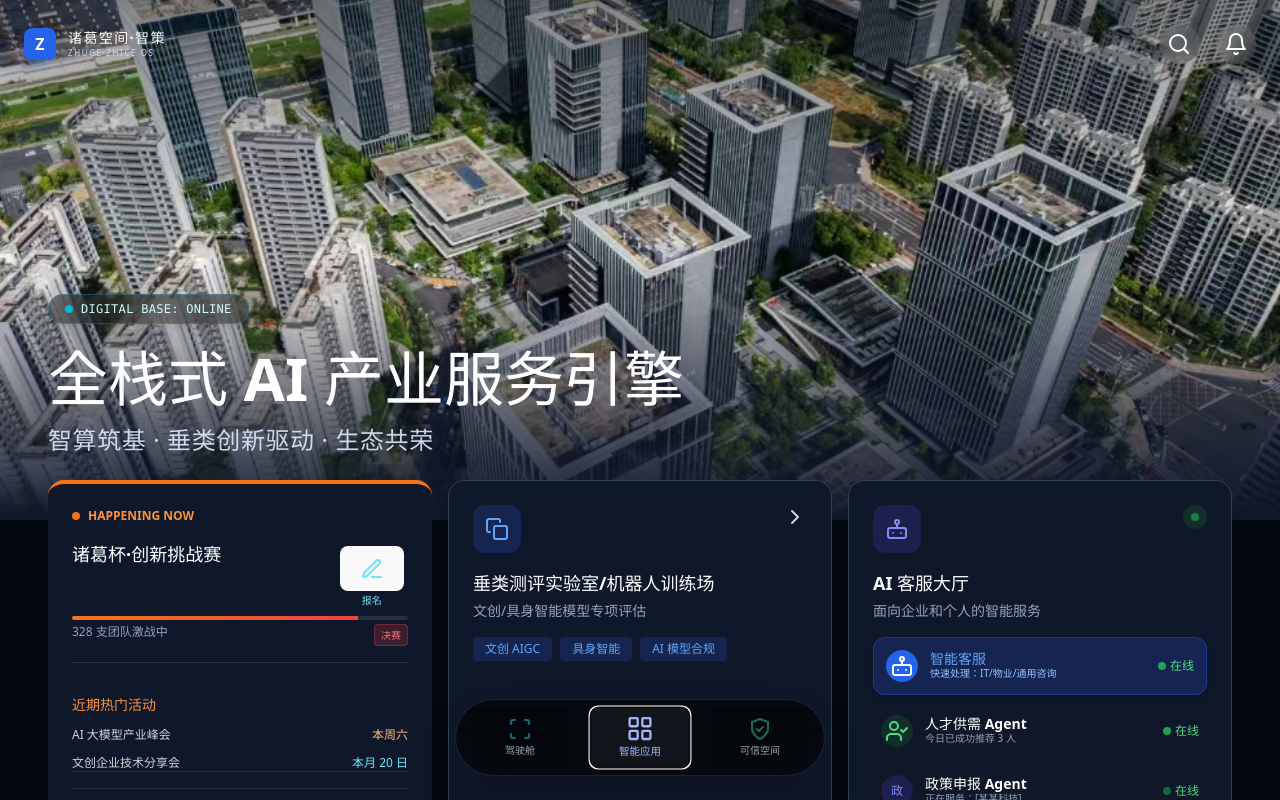
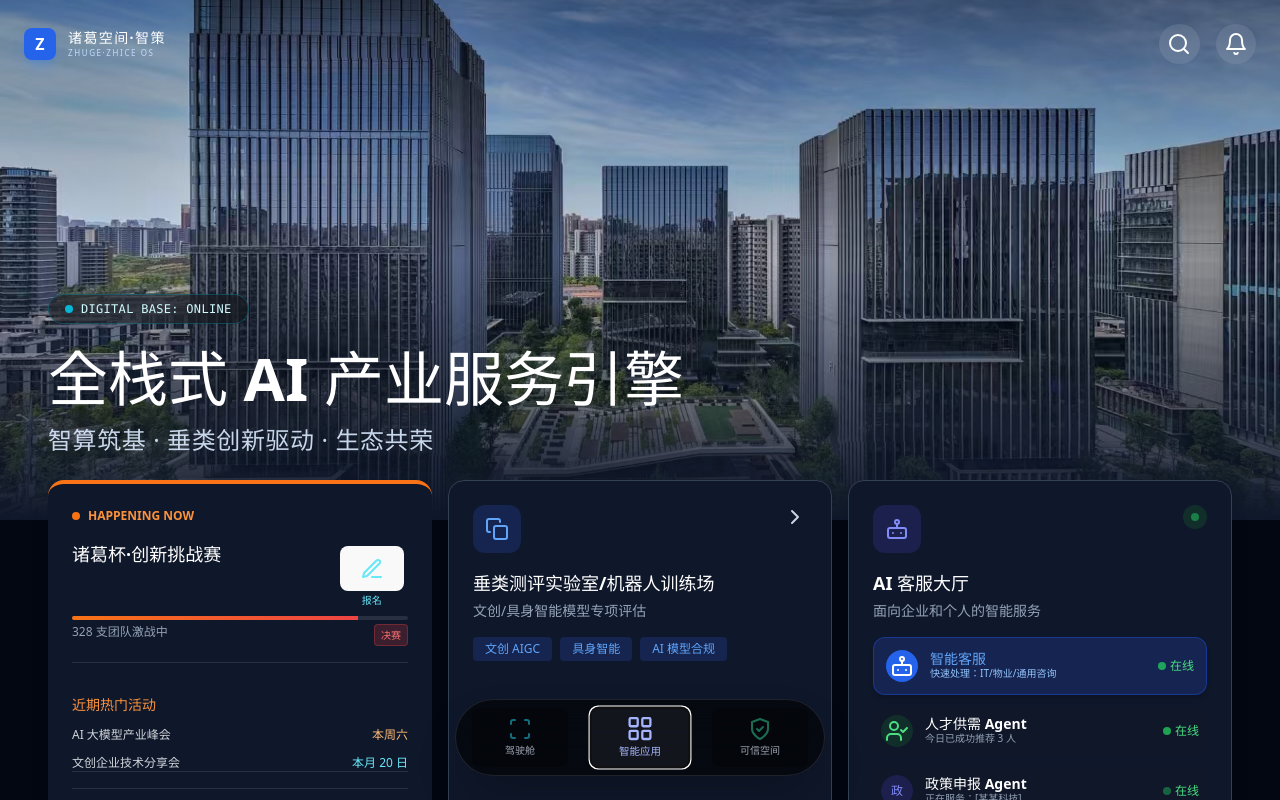
Before and after one commit to aliense1205/zhuge-space-ui, a React (Vite) app: page / in a window 1280 px wide. Both pictures are taken after a click on the button "智能应用". Built offline with nearby package versions, Linux system fonts and the light colour scheme.

Commit message:
feat: Separate backgrounds (3.jpg for Cockpit, 1.jpg for Smart App)

```diff
--- a/src/AppFinal.tsx
+++ b/src/AppFinal.tsx
@@ -46,7 +46,7 @@ const GlobalStyles = () => (
 // ==========================================
 const ASSETS = {
   // 确保 3.jpg 位于 public 文件夹中
-  BG_IMAGE: `${import.meta.env.BASE_URL}3.jpg`
+  BG_IMAGE: `${import.meta.env.BASE_URL}3.jpg`,BG_IMAGE_SMART: `${import.meta.env.BASE_URL}1.jpg`
 };
 
 // ==========================================
@@ -231,7 +231,7 @@ const SceneApps = () => (
     {/* ... (SceneApps content remains unchanged) ... */}
     <div className="relative w-full h-[65vh] bg-slate-900">
        <img
-         src={ASSETS.BG_IMAGE}
+         src={ASSETS.BG_IMAGE_SMART}
          alt="大楼正面"
          className="w-full h-full object-cover"
          onError={(e: ImageErrorEvent) => { e.target.style.display='none'; if (e.target.parentElement) e.target.parentElement.style.backgroundColor='#1E293B'; }}
```
Also changed, not shown: 3 other files (tests, documents, lock files or other folders).
